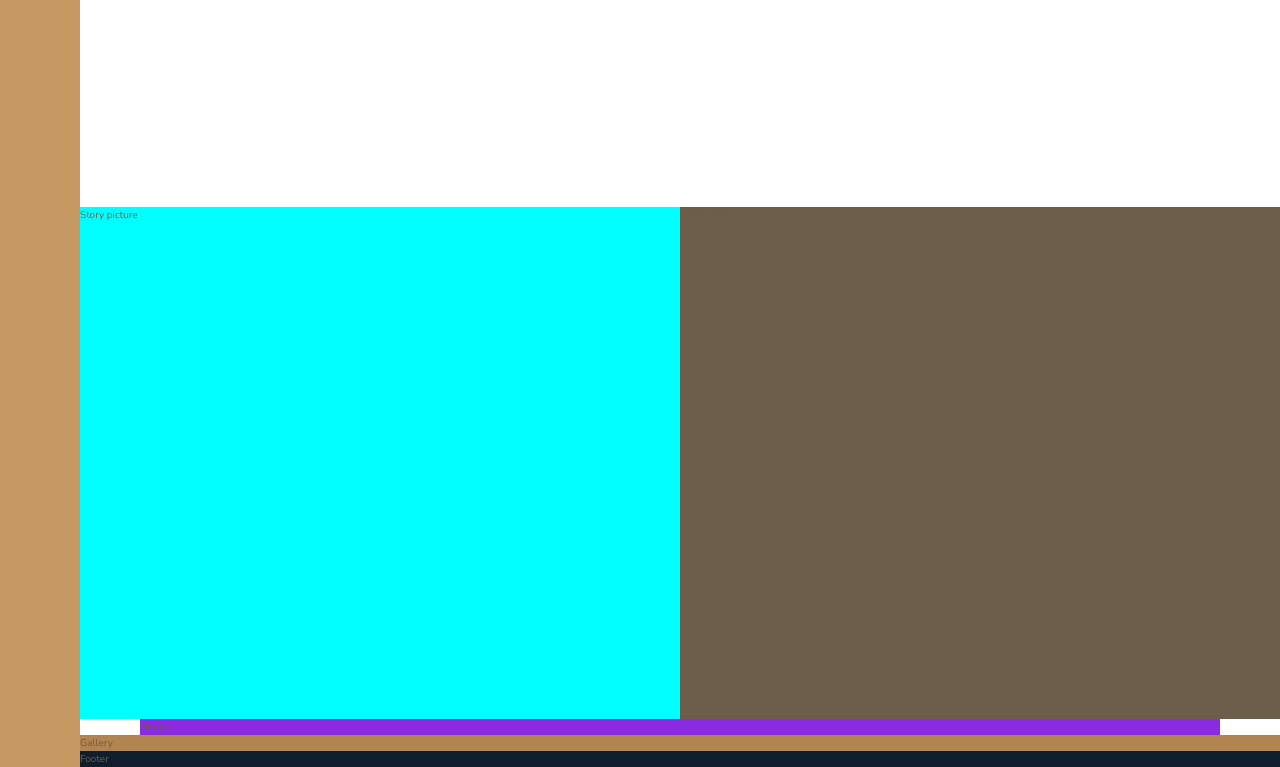
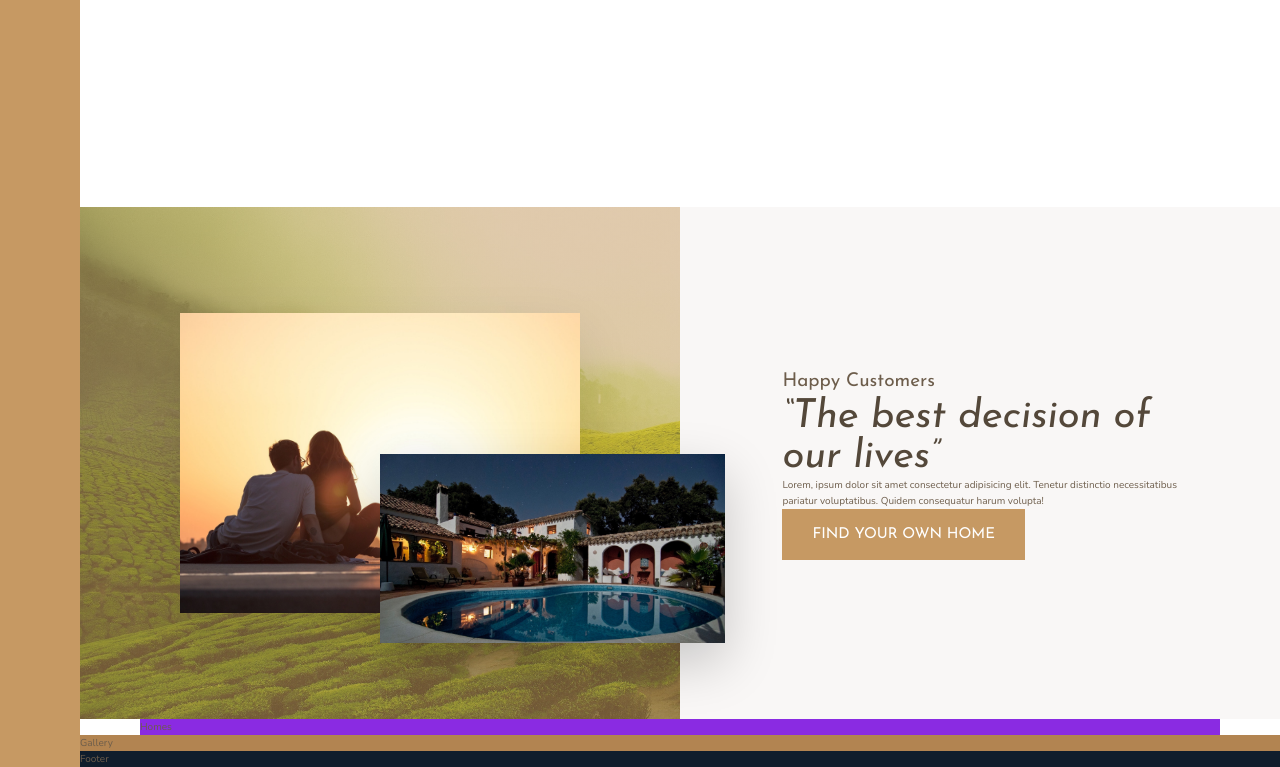
Before and after one commit to Juventtini/Nexter, a website: page index.html in a window 1280 px wide. Shown: the part 1221-1988 px from the top of the page. Drawn offline with nearby package versions, Linux system fonts and the light colour scheme.

Commit message:
feat: add section story to html and css

```diff
--- a/index.html
+++ b/index.html
@@ -66,10 +66,15 @@
             </div>
         </div>
         <div class="story__picture">
-            Story picture
+            <img src="img/story-1.jpeg" alt="Story one" class="story__img--1">
+            <img src="img/story-2.jpeg" alt="Story two" class="story__img--2">
         </div>
         <div class="story__content">
-            Story content
+            <h3 class="heading-4">Happy Customers</h3>
+            <h2 class="heading-2 heading-2--dark">“The best decision of our lives”</h2>
+            <p class="storu__text">Lorem, ipsum dolor sit amet consectetur adipisicing elit. Tenetur distinctio necessitatibus pariatur voluptatibus.
+            Quidem consequatur harum volupta!</p>
+            <button class="btn">Find your own home</button>
         </div>
         <section class="homes">
             Homes
--- a/sass/_story.scss
+++ b/sass/_story.scss
@@ -1,9 +1,45 @@
-.story__picture {
-    background-color: aqua;
-    grid-column: full-start / col-end 4;
+.story {
+    &__picture {
+        background-color: $color-primary;
+        grid-column: full-start / col-end 4;
+        background-image: linear-gradient(rgba($color-primary, .5), rgba($color-primary, .5)), url(../img/back.jpg);
+        background-size: cover;
+
+        display: grid;
+        grid-template-rows: repeat(6, 1fr);
+        grid-template-columns: repeat(6, 1fr);
+        align-items: center;
+    }
+
+    &__img--1 {
+        width: 100%;
+        grid-row: 2 / 6;
+        grid-column: 2 / 6;
+        box-shadow: 0 2rem 5rem rgba(#000, .1);
+    }
+
+    &__img--2 {
+        width: 115%;
+        grid-row: 4 / 6;
+        grid-column: 4 / 7;
+        z-index: 20;
+        box-shadow: 0 2rem 5rem rgba(#000, .2);
+    }
+
+    &__content {
+        grid-column: col-start 5 / full-end;
+        background-color: $color-grey-light-1;
+        grid-column: col-start 5 / full-end;
+        padding: 6rem 8vw;
+
+        display: grid;
+        align-content: center;
+        justify-items: start;
+
+     &__text {
+        font-size: 1.5rem;
+        font-style: italic;
+        margin-bottom: 4rem;
+        }
+    }
 }
-
-.story__content {
-    background-color: $color-grey-dark-2;
-    grid-column: col-start 5 / full-end;
-}
--- a/sass/_typography.scss
+++ b/sass/_typography.scss
@@ -1,6 +1,26 @@
 %heading {
     font-family: $font-display;
     font-weight: 400;
+}
+
+.heading-2 {
+    @extend %heading;
+    font-size: 4rem;
+    font-style: italic;
+    line-height: 1;
+    &--light {
+        color: $color-grey-light-1;
+    }
+    &--dark {
+        color: $color-grey-dark-1;
+    }
+}
+
+.heading-3 {
+    @extend %heading;
+    font-size: 1.6rem;
+    color: $color-primary;
+    text-transform: uppercase;
 }
 
 .heading-4 {
@@ -15,3 +35,36 @@
         color: $color-grey-dark-1;
     }
 }
+
+.btn {
+    background-color: $color-primary;
+    color: #fff;
+    border: none;
+    border-radius: 0;
+    font-family: $font-display;
+    font-size: 1.5rem;
+    text-transform: uppercase;
+    padding: 1.8rem 3rem;
+    cursor: pointer;
+    transition: all .2s;
+
+    &:hover {
+        background-color: $color-primary-dark;
+    }
+}
+
+.mb-sm {
+    margin-bottom: 2rem;
+}
+
+.mb-md {
+    margin-bottom: 3rem;
+}
+
+.mb-lg {
+    margin-bottom: 4rem;
+}
+
+.mb-hg {
+    margin-bottom: 8rem;
+}
```
Also changed, not shown: css/style.css.
